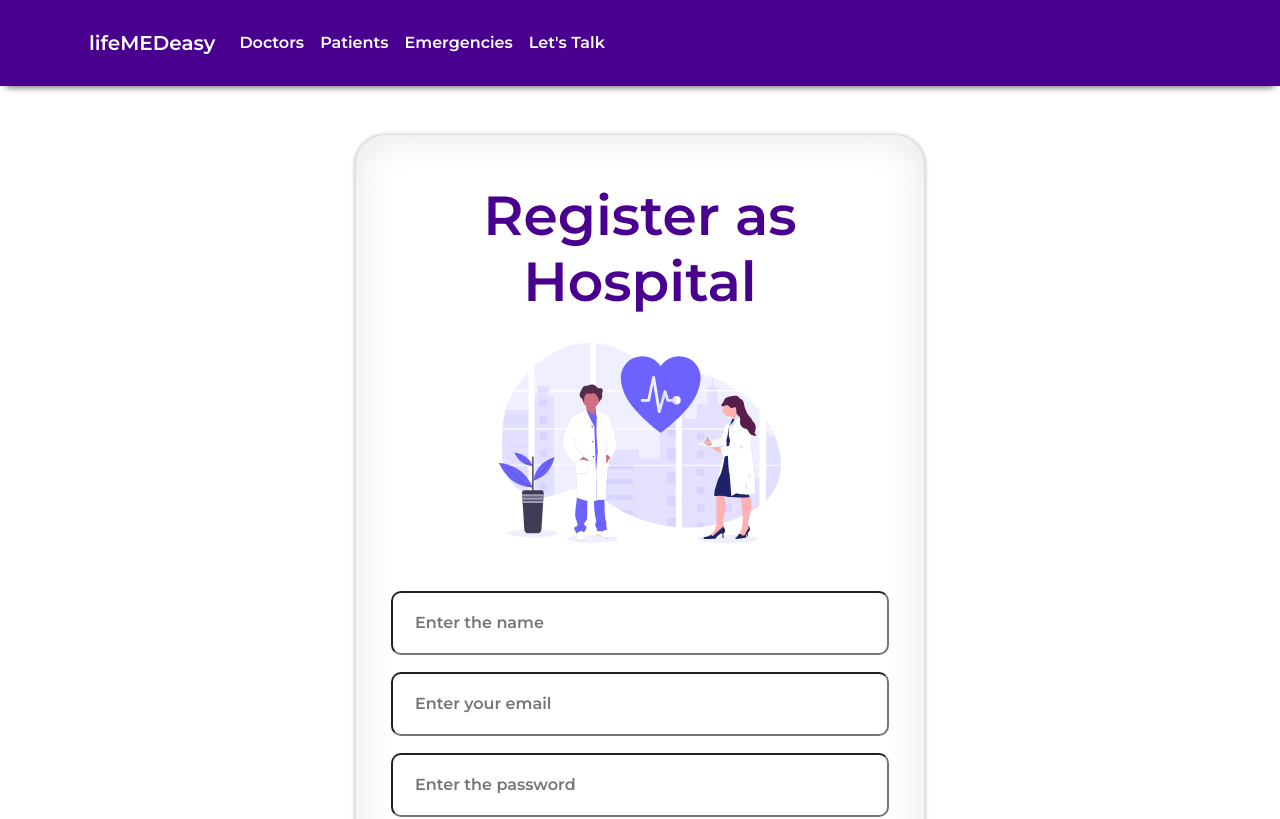
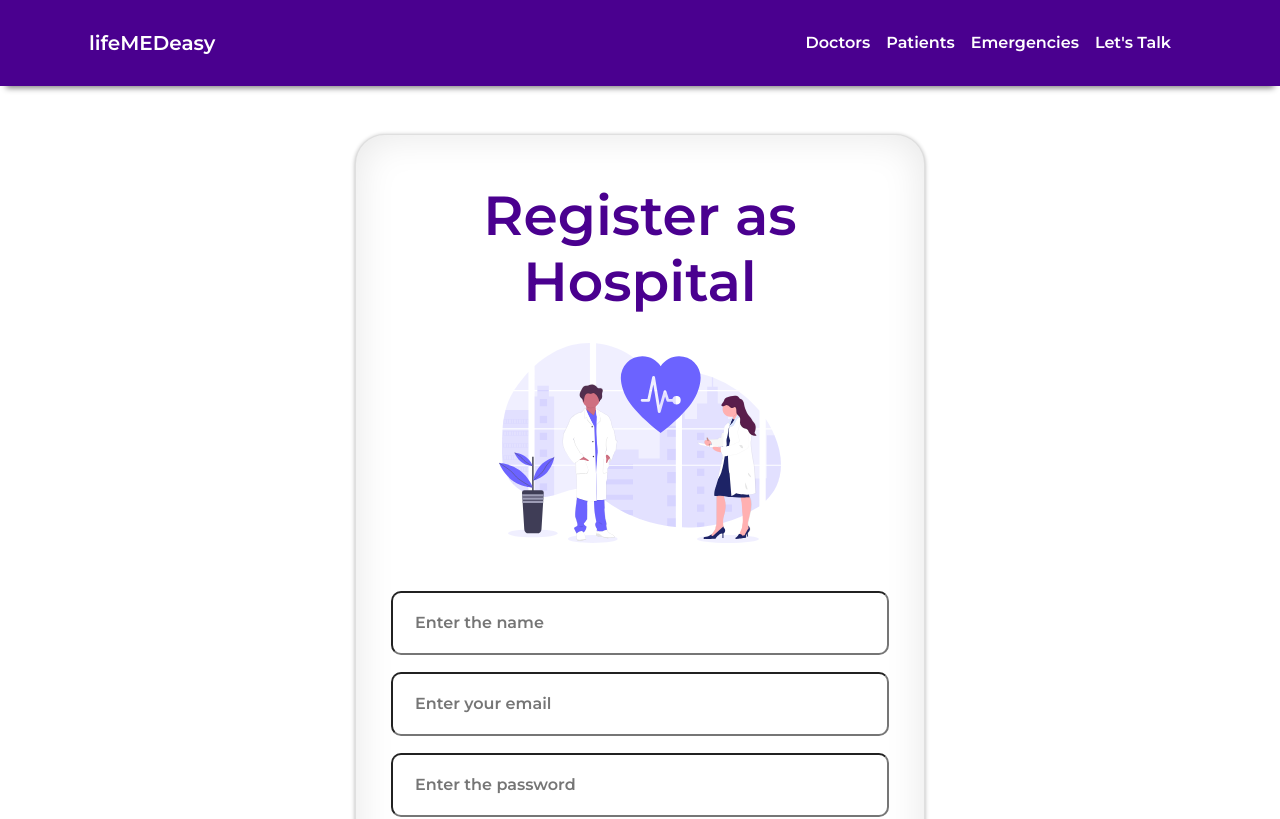
Before and after one commit to avinashkranjan/lifeMEDeasy, a React (Create React App) app: page / in a window 1280 px wide. Shown: the top 819 px of the page. Built offline with nearby package versions, Linux system fonts and the light colour scheme; the HTML template or start-up script is replaced by a standard one.

Commit message:
Navbar changes

```diff
--- a/src/components/NavbarItem.js
+++ b/src/components/NavbarItem.js
@@ -39,6 +39,10 @@
 
                             <Collapse isOpen={this.state.isNavOpen} navbar >
                                 <Nav navbar className="Navitem">
+
+                                </Nav>
+
+                                <Nav className="ml-auto Navitem" navbar>
                                     <NavItem active>
                                         <NavLink href="/">Doctors </NavLink>
                                     </NavItem>
@@ -55,13 +59,7 @@
                                         <NavLink href="/"  ><span className="fa fa-info fa-lg"></span>  </NavLink>
                                     </NavItem>
 
-                                </Nav>
 
-                                <Nav className="ml-auto" navbar>
-
-                                    <NavItem>
-                                                {/* <button className="circle" > Login </button> */}
-                                    </NavItem>
                                 </Nav>
                             </Collapse>
                         </div>
```
